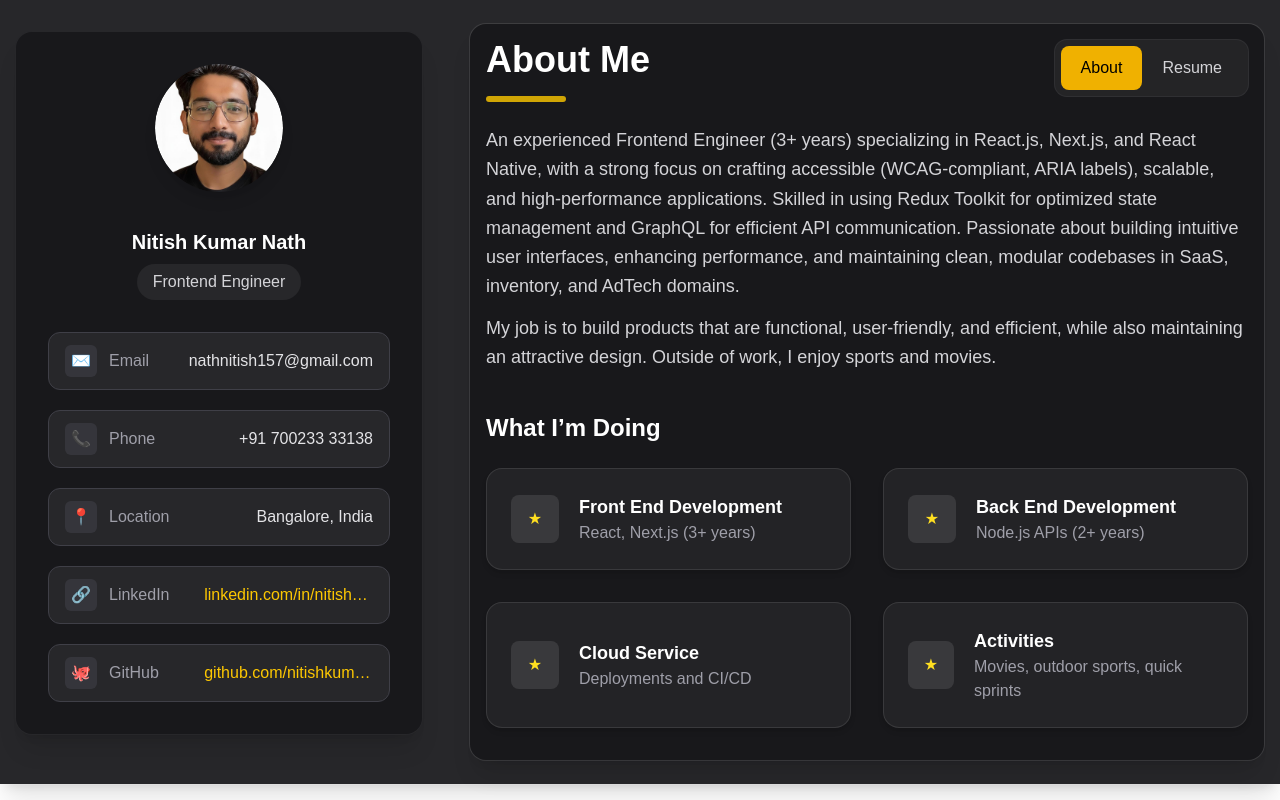
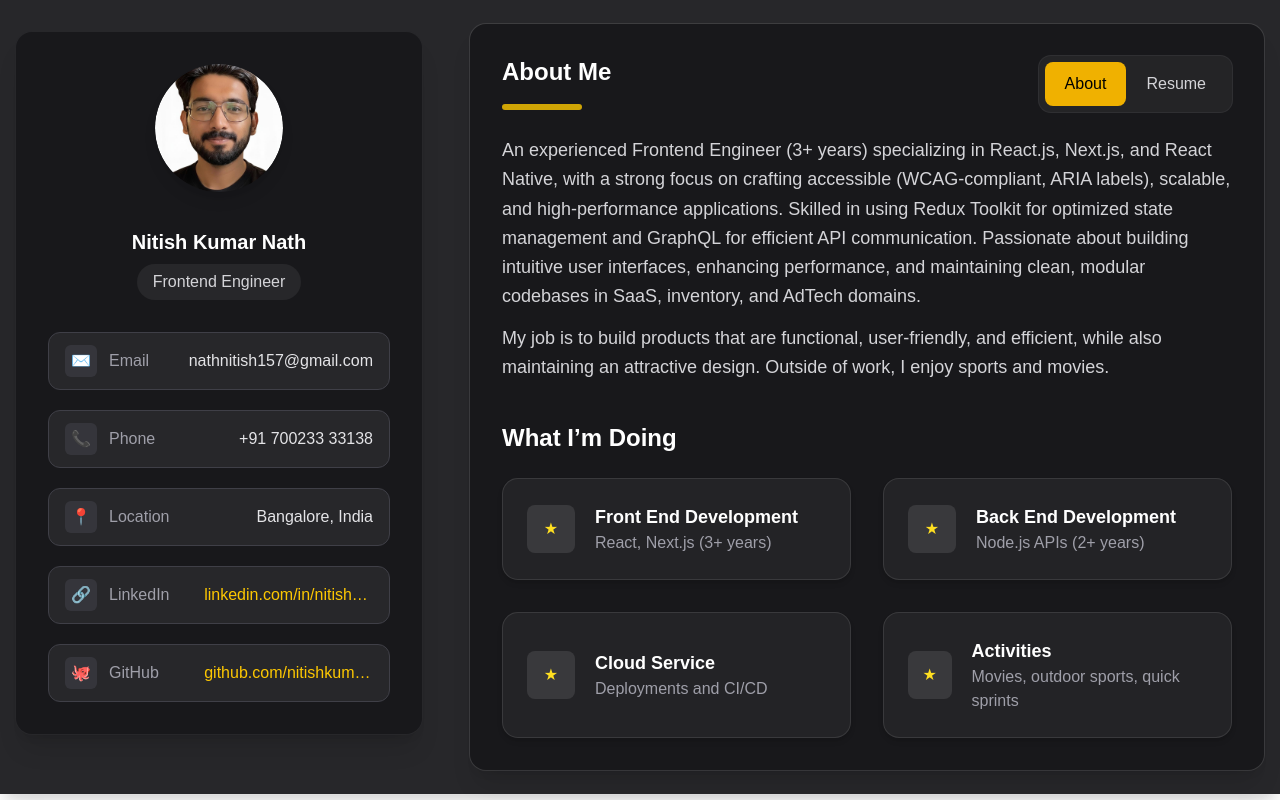
Before and after one commit to nitishnath/my_portfolio_site, a Next.js app: page / in a window 1280 px wide. Built offline with nearby package versions, Linux system fonts and the light colour scheme.

Commit message:
updated code

```diff
--- a/src/components/sections/AboutResumePanel.tsx
+++ b/src/components/sections/AboutResumePanel.tsx
@@ -72,11 +72,11 @@ export default function AboutResumePanel() {
   const heading = tab === "about" ? "About Me" : "Resume";
 
   return (
-    <section className="rounded-2xl bg-zinc-900 p-4 pb-24 md:pb-8 shadow-xl ring-1 ring-white/10">
+    <section className="rounded-2xl bg-zinc-900 p-8 pb-24 md:pb-8 shadow-xl ring-1 ring-white/10">
       {/* Header row: title + tabs on the same line */}
       <div className="flex items-start justify-between">
         <div>
-          <motion.h2 className="text-2xl md:text-4xl text-white font-bold" initial={{ opacity: 0, y: 8 }} animate={{ opacity: 1, y: 0 }}>
+          <motion.h2 className="text-2xl md:text-2xl text-white font-bold" initial={{ opacity: 0, y: 8 }} animate={{ opacity: 1, y: 0 }}>
             {heading}
           </motion.h2>
           <div className="mt-4 h-1.5 w-20 rounded bg-yellow-400/80" />
```
